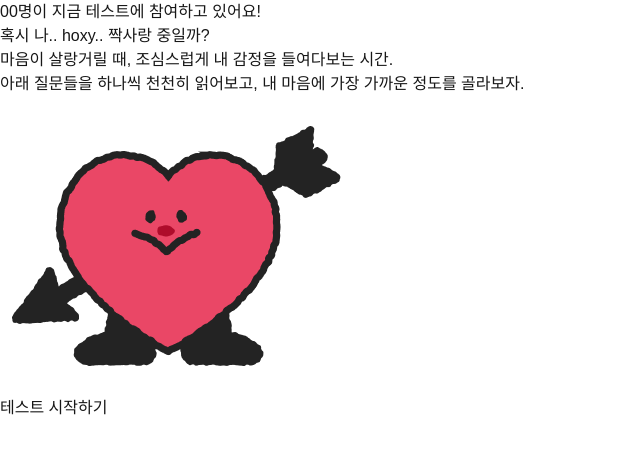
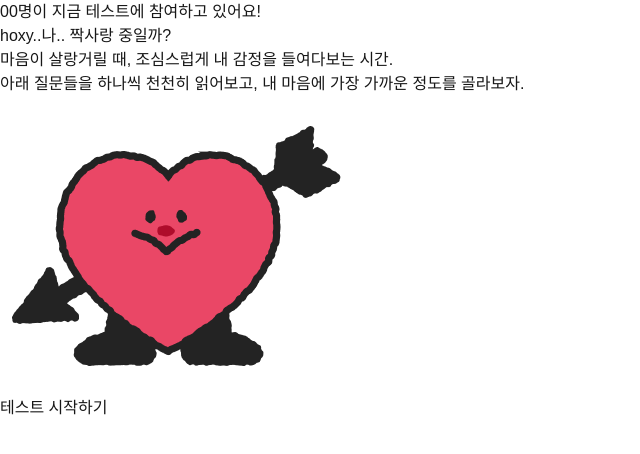
Before and after one commit to thisissolmi/Koong, a Next.js app: page /landing in a window 1280 px wide. Shown: the top 454 px of the page, without its empty margins (0-640 px from the left). Built offline with nearby package versions, Linux system fonts and the light colour scheme.

Commit message:
add text

```diff
--- a/src/pages/landing.tsx
+++ b/src/pages/landing.tsx
@@ -9,7 +9,7 @@ export default function LandingPage() {
         <div className="text-sm text-rose-500 font-semibold mb-2">
           00명이 지금 테스트에 참여하고 있어요!
         </div>
-        <h1 className="text-2xl md:text-3xl font-bold mb-3">혹시 나.. hoxy.. 짝사랑 중일까?</h1>
+        <h1 className="text-2xl md:text-3xl font-bold mb-3">hoxy..나.. 짝사랑 중일까?</h1>
         <p className="text-gray-700 mb-6">
           마음이 살랑거릴 때, 조심스럽게 내 감정을 들여다보는 시간. <br />
           아래 질문들을 하나씩 천천히 읽어보고, 내 마음에 가장 가까운 정도를 골라보자.
```
